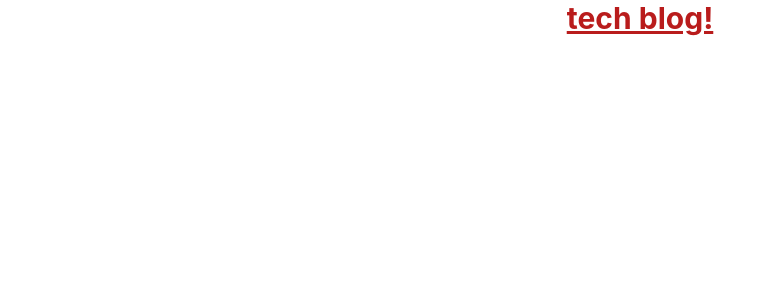
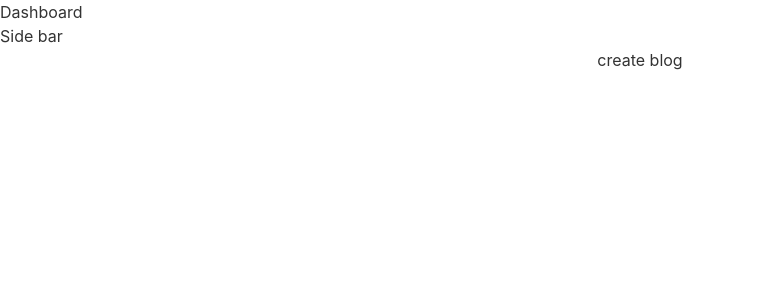
Before and after one commit to Marzan1810662/tech-blog, a React (Create React App) app: page /dashboard/create-blog in a window 1280 px wide. Shown: the top 300 px of the page, without its empty margins (0-776 px from the left). Built offline with nearby package versions, Linux system fonts and the light colour scheme.

Commit message:
react router dom  latest set up

```diff
--- a/package.json
+++ b/package.json
@@ -6,8 +6,10 @@
     "@testing-library/jest-dom": "^5.16.5",
     "@testing-library/react": "^13.4.0",
     "@testing-library/user-event": "^13.5.0",
+    "daisyui": "^2.42.1",
     "react": "^18.2.0",
     "react-dom": "^18.2.0",
+    "react-router-dom": "^6.4.5",
     "react-scripts": "5.0.1",
     "web-vitals": "^2.1.4"
   },
--- a/src/index.js
+++ b/src/index.js
@@ -3,11 +3,15 @@ import ReactDOM from 'react-dom/client';
 import './index.css';
 import App from './App';
 import reportWebVitals from './reportWebVitals';
+import { RouterProvider } from 'react-router-dom';
+import router from './routes/routes';
 
 const root = ReactDOM.createRoot(document.getElementById('root'));
 root.render(
   <React.StrictMode>
+    <RouterProvider router={router}>
     <App />
+    </RouterProvider>
   </React.StrictMode>
 );
 
--- /dev/null
+++ b/src/pages/about/About.js
@@ -0,0 +1,11 @@
+import React from 'react';
+
+const About = () => {
+    return (
+        <div>
+            <p>About</p>
+        </div>
+    );
+};
+
+export default About;
--- /dev/null
+++ b/src/pages/dashboard/Dashboard.js
@@ -0,0 +1,16 @@
+import React from 'react';
+import { Outlet } from 'react-router-dom';
+
+const Dashboard = () => {
+    return (
+        <div>
+            <p>Dashboard</p>
+            <aside>
+                <p>Side bar</p>
+            </aside>
+            <Outlet/>
+        </div>
+    );
+};
+
+export default Dashboard;
--- /dev/null
+++ b/src/pages/dashboard/allBlogs/AllBlog.js
@@ -0,0 +1,11 @@
+import React from 'react';
+
+const AllBlog = () => {
+    return (
+        <div className='text-center'>
+            <p>ALL blog</p>
+        </div>
+    );
+};
+
+export default AllBlog;
--- /dev/null
+++ b/src/pages/dashboard/createBlog/CreatBlog.js
@@ -0,0 +1,11 @@
+import React from 'react';
+
+const CreatBlog = () => {
+    return (
+        <div className='text-center'>
+            <p>create blog</p>
+        </div>
+    );
+};
+
+export default CreatBlog;
--- /dev/null
+++ b/src/pages/errorPage/ErrorPage.js
@@ -0,0 +1,19 @@
+import React from 'react';
+import { useNavigate, useRouteError } from 'react-router-dom';
+
+const ErrorPage = () => {
+    const error = useRouteError();
+    const navigate = useNavigate()
+    return (
+        <div>
+            <h1>Oops!</h1>
+            <p>Sorry, an unexpected error has occurred.</p>
+            <p>
+                <i>{error.statusText || error.message}</i>
+            </p>
+            <button onClick={()=> navigate('/')}>Go Back Home</button>
+        </div>
+    );
+};
+
+export default ErrorPage;
--- /dev/null
+++ b/src/pages/home/Home.js
@@ -0,0 +1,11 @@
+import React from 'react';
+
+const Home = () => {
+    return (
+        <div>
+            <p>HOME</p>
+        </div>
+    );
+};
+
+export default Home;
--- /dev/null
+++ b/src/routes/routes.js
@@ -0,0 +1,40 @@
+import About from "../pages/about/About";
+import AllBlog from "../pages/dashboard/allBlogs/AllBlog";
+import CreatBlog from "../pages/dashboard/createBlog/CreatBlog";
+import Dashboard from "../pages/dashboard/Dashboard";
+import ErrorPage from "../pages/errorPage/ErrorPage";
+
+const { createBrowserRouter } = require("react-router-dom");
+const { default: Home } = require("../pages/home/Home");
+
+const router = createBrowserRouter([
+    {
+        path: '/',
+        element: <Home />,
+        errorElement: <ErrorPage />
+    },
+    {
+        path: '/home',
+        element: <Home />
+    },
+    {
+        path: '/about',
+        element: <About />
+    },
+    {
+        path: '/dashboard',
+        element: <Dashboard />,
+        children: [
+            {
+                path: '/dashboard/create-blog',
+                element: <CreatBlog />
+            },
+            {
+                path: '/dashboard/all-blogs',
+                element: <AllBlog />
+            }
+        ]
+    }
+])
+
+export default router;
--- a/tailwind.config.js
+++ b/tailwind.config.js
@@ -6,5 +6,15 @@ module.exports = {
   theme: {
     extend: {},
   },
-  plugins: [],
+  plugins: [require("daisyui")],
+  daisyui: {
+    styled: true,
+    themes: ["pastel"],
+    base: true,
+    utils: true,
+    logs: true,
+    rtl: false,
+    prefix: "",
+    darkTheme: "dark",
+  },
 }
```
Also changed, not shown: 1 other file (tests, documents, lock files or other folders).
